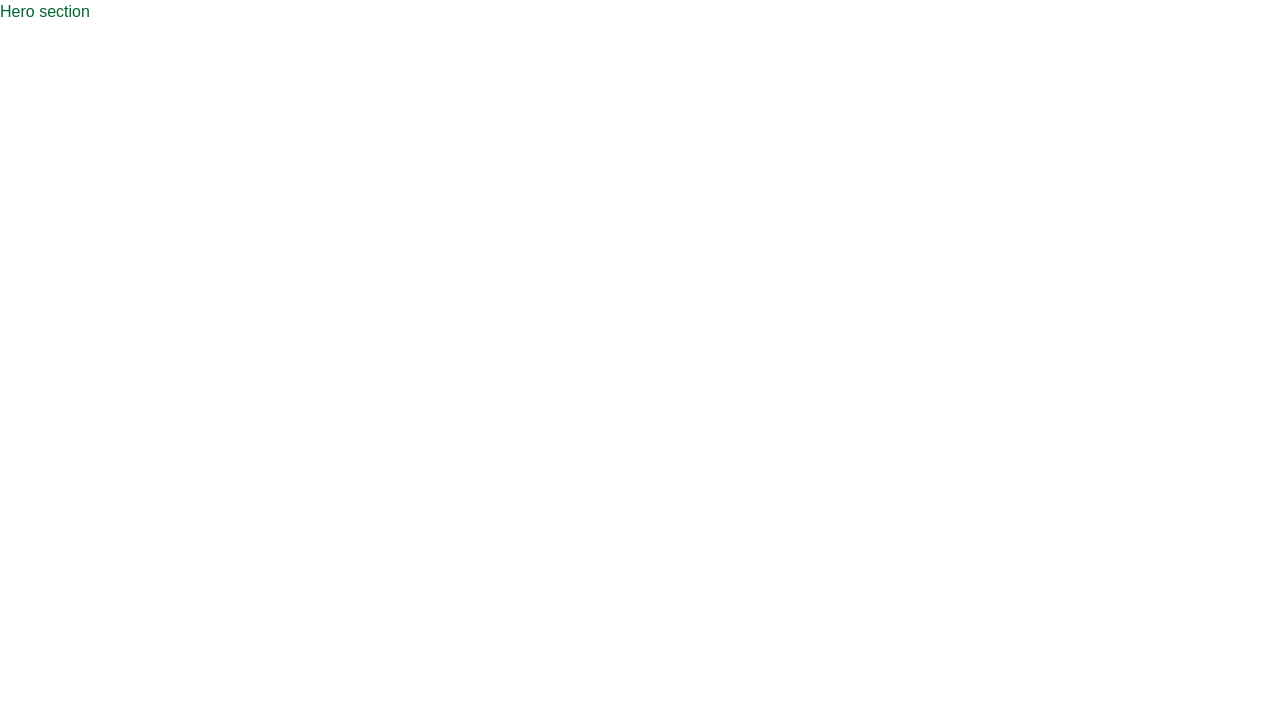
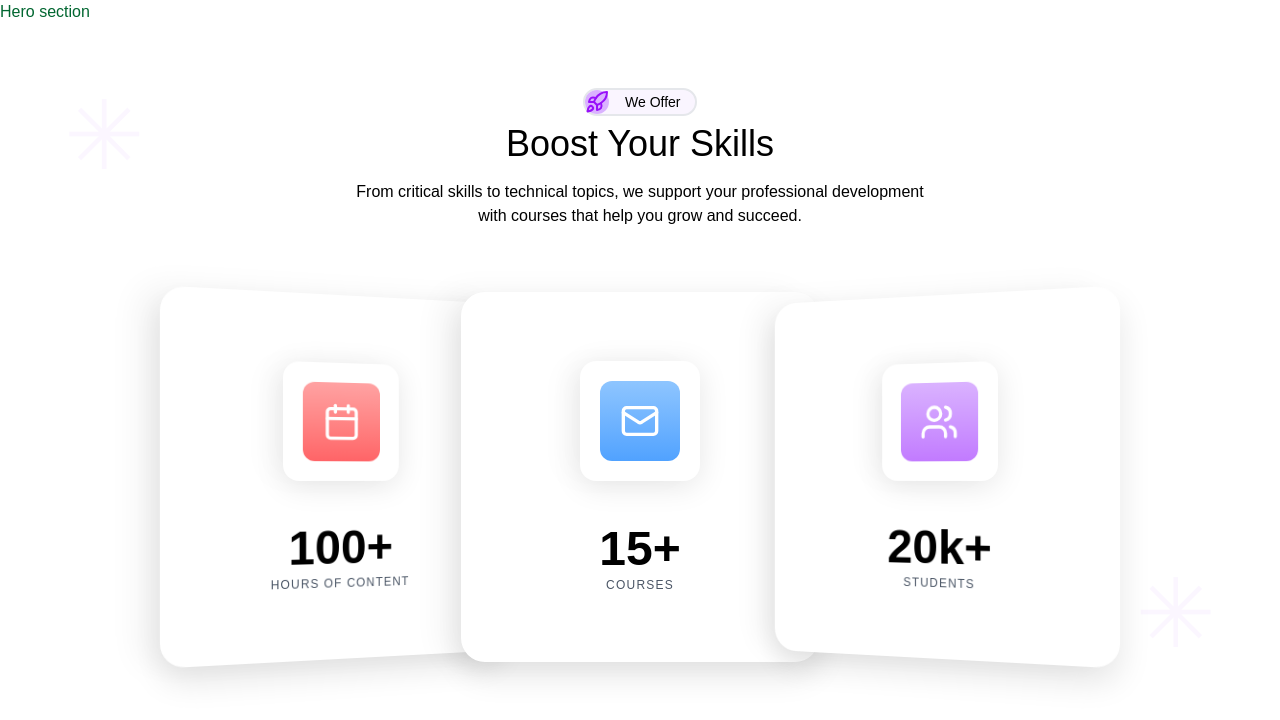
Before and after one commit to Ajnastk/SDEC-Courses, a Next.js app: page / in a window 1280 px wide. Shown: the top 720 px of the page. Built offline with nearby package versions, Linux system fonts and the light colour scheme.

Commit message:
boost your skills component created

```diff
--- a/Contents.js
+++ b/Contents.js
@@ -1,8 +1,31 @@
 const contents = {
     BoostyourSkillsData: {
       title: "Boost Your Skills",
-    description: ` From critical skills to technical topics, we support your professional development
+      description: `From critical skills to technical topics, we support your professional development
       with courses that help you grow and succeed.`,
+      cards: [
+        {
+          value: "100+",
+          label: "Hours of Content",
+          gradientFrom: "from-red-300",
+          gradientTo: "to-red-400",
+          icon: "Calendar", // name of the lucide-react icon
+        },
+        {
+          value: "15+",
+          label: "Courses",
+          gradientFrom: "from-blue-300",
+          gradientTo: "to-blue-400",
+          icon: "Mail",
+        },
+        {
+          value: "20k+",
+          label: "Students",
+          gradientFrom: "from-purple-300",
+          gradientTo: "to-purple-400",
+          icon: "Users",
+        },
+      ],
     },
   };
 
--- a/app/page.js
+++ b/app/page.js
@@ -1,9 +1,11 @@
+import BoostYourSkills from "@/components/BoostYourSkills";
 import { Hero } from "@/components/Hero";
 
 export default function Home() {
   return (
     <div className="">
       <Hero />
+      <BoostYourSkills/>
     </div>
   );
 }
--- a/components/BoostYourSkills.jsx
+++ b/components/BoostYourSkills.jsx
@@ -1,68 +1,86 @@
-import { Users, Calendar, Mail } from "lucide-react";
-import contents from "@/contents";
+import { Users, Calendar, Rocket, Mail } from "lucide-react";
+import contents from "@/Contents";
+
+const icons = {
+  Calendar,
+  Mail,
+  Users,
+};
 
 export default function BoostYourSkills() {
   const data = contents.BoostyourSkillsData;
   return (
-    <div className="bg-white py-16 px-4 w-full max-w-7xl mx-auto">
+    <div className="bg-white py-16 px-4 w-full mx-auto relative overflow-hidden">
+      {/* Decorative elements */}
+      <div className="absolute top-16 left-16 opacity-10">
+        <div className="text-purple-300 text-8xl">✳</div>
+      </div>
+      <div className="absolute bottom-16 right-16 opacity-10">
+        <div className="text-purple-300 text-8xl">✳</div>
+      </div>
+
       <div className="text-center mb-12">
         <div className="flex items-center justify-center mb-2">
-          <div className="bg-purple-100 p-2 rounded-full">
-            <div className="text-purple-600 font-medium">We Offer</div>
+          <div className="bg-purple-50 border-2 border-gray-200 px-0 py-0 rounded-full flex items-center">
+            <div className="text-black font-medium w-[110px] text-sm flex items-center gap-4">
+              <span className="h-6 w-6 bg-purple-300 rounded-full flex items-center justify-center">
+                <span className="text-purple-600">{<Rocket />}</span>
+              </span>
+              We Offer
+            </div>
           </div>
         </div>
 
-        <h2 className="text-5xl font-bold mb-4">{data.title}</h2>
-        <p className="text-gray-700 max-w-3xl mx-auto">
-         {data.description}
-        </p>
+        <h2 className="text-4xl text-black mb-4">{data.title}</h2>
+        <p className="text-black max-w-xl mx-auto">{data.description}</p>
       </div>
 
-      <div className="flex flex-col md:flex-row justify-between gap-6 mt-8">
-        {/* Hours of Content Card */}
-        <div className="bg-white rounded-2xl shadow-lg p-8 flex-1 flex flex-col items-center relative">
-          <div className="absolute -top-12">
-            <div className="bg-white p-4 rounded-2xl shadow-md">
-              <div className="bg-gradient-to-b from-red-300 to-red-400 w-16 h-16 rounded-2xl flex items-center justify-center">
-                <Calendar className="text-white w-8 h-8" />
+      <div className="flex px-22 flex-col md:flex-row justify-between gap-0 mt-16">
+        {data.cards.map((card, index) => {
+          const Icon = icons[card.icon];
+          return (
+            <div
+              key={index}
+              className={`bg-white md:h-[370px] w-[370px] backdrop-blur-sm p-8 text-center transition-transform relative rounded-3xl md:flex md:flex-col justify-center items-center md:gap-5`}
+              style={{
+                boxShadow:
+                  "0 15px 30px rgba(0,0,0,0.1), -20px 0 30px rgba(0,0,0,0.05)",
+                border: "1px solid rgba(255,255,255,0.2)",
+                transform:
+                  index === 0
+                    ? "perspective(180px) rotateY(3deg) rotateX(0deg) rotate(-0deg) translateX(60px)"
+                    : index === 2
+                    ? "perspective(180px) rotateY(-3deg) rotateX(0deg) rotate(-0deg) translateX(-60px)"
+                    : "none",
+              }}
+            >
+              <div className="flex justify-center mb-6">
+                <div
+                  style={{
+                    boxShadow:
+                      "0 5px 30px rgba(0,0,0,0.1), -20px 0px 30px rgba(0,0,0,0.02)",
+                    border: "1px solid rgba(255,255,255,0.2)",
+                  }}
+                  className="bg-white md:w-[120px] md:h-[120px] flex justify-center items-center rounded-2xl p-4"
+                >
+                  <div
+                    className={`bg-gradient-to-b ${card.gradientFrom} ${card.gradientTo} w-20 h-20 rounded-xl flex items-center justify-center`}
+                  >
+                    <Icon className="text-white w-10 h-10" />
+                  </div>
+                </div>
+              </div>
+              <div>
+                <h3 className="text-5xl font-extrabold text-black mb-1">
+                  {card.value}
+                </h3>
+                <p className="text-gray-600 text-xs tracking-widest uppercase">
+                  {card.label}
+                </p>
               </div>
             </div>
-          </div>
-          <div className="mt-12 text-center">
-            <h3 className="text-6xl font-bold mb-2">100+</h3>
-            <p className="text-gray-600 uppercase tracking-wider text-sm">Hours of Content</p>
-          </div>
-        </div>
-
-        {/* Courses Card */}
-        <div className="bg-white rounded-2xl shadow-lg p-8 flex-1 flex flex-col items-center relative">
-          <div className="absolute -top-12">
-            <div className="bg-white p-4 rounded-2xl shadow-md">
-              <div className="bg-gradient-to-b from-blue-300 to-blue-400 w-16 h-16 rounded-2xl flex items-center justify-center">
-                <Mail className="text-white w-8 h-8" />
-              </div>
-            </div>
-          </div>
-          <div className="mt-12 text-center">
-            <h3 className="text-6xl font-bold mb-2">15+</h3>
-            <p className="text-gray-600 uppercase tracking-wider text-sm">Courses</p>
-          </div>
-        </div>
-
-        {/* Students Card */}
-        <div className="bg-white rounded-2xl shadow-lg p-8 flex-1 flex flex-col items-center relative">
-          <div className="absolute -top-12">
-            <div className="bg-white p-4 rounded-2xl shadow-md">
-              <div className="bg-gradient-to-b from-purple-300 to-purple-400 w-16 h-16 rounded-2xl flex items-center justify-center">
-                <Users className="text-white w-8 h-8" />
-              </div>
-            </div>
-          </div>
-          <div className="mt-12 text-center">
-            <h3 className="text-6xl font-bold mb-2">20k+</h3>
-            <p className="text-gray-600 uppercase tracking-wider text-sm">Students</p>
-          </div>
-        </div>
+          );
+        })}
       </div>
     </div>
   );
```
Also changed, not shown: package.json (+5 -4 lines), 1 other file (tests, documents, lock files or other folders). Lines whose indentation alone changed are shown as unchanged.
